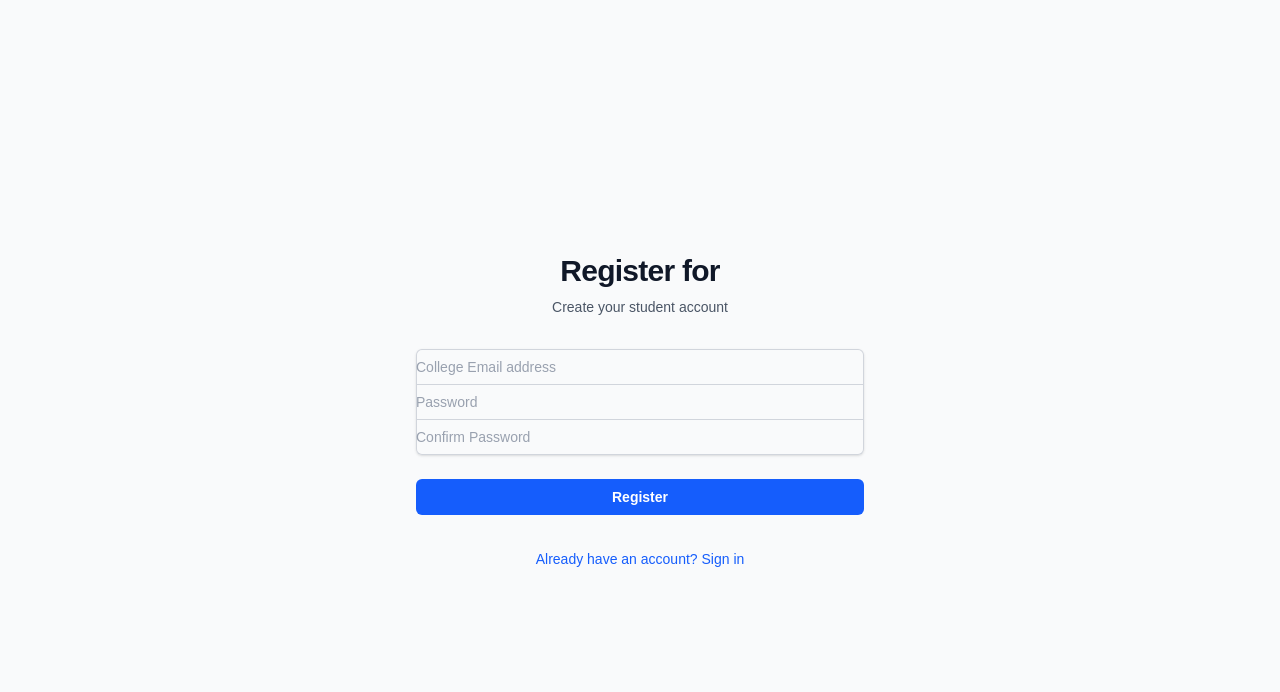
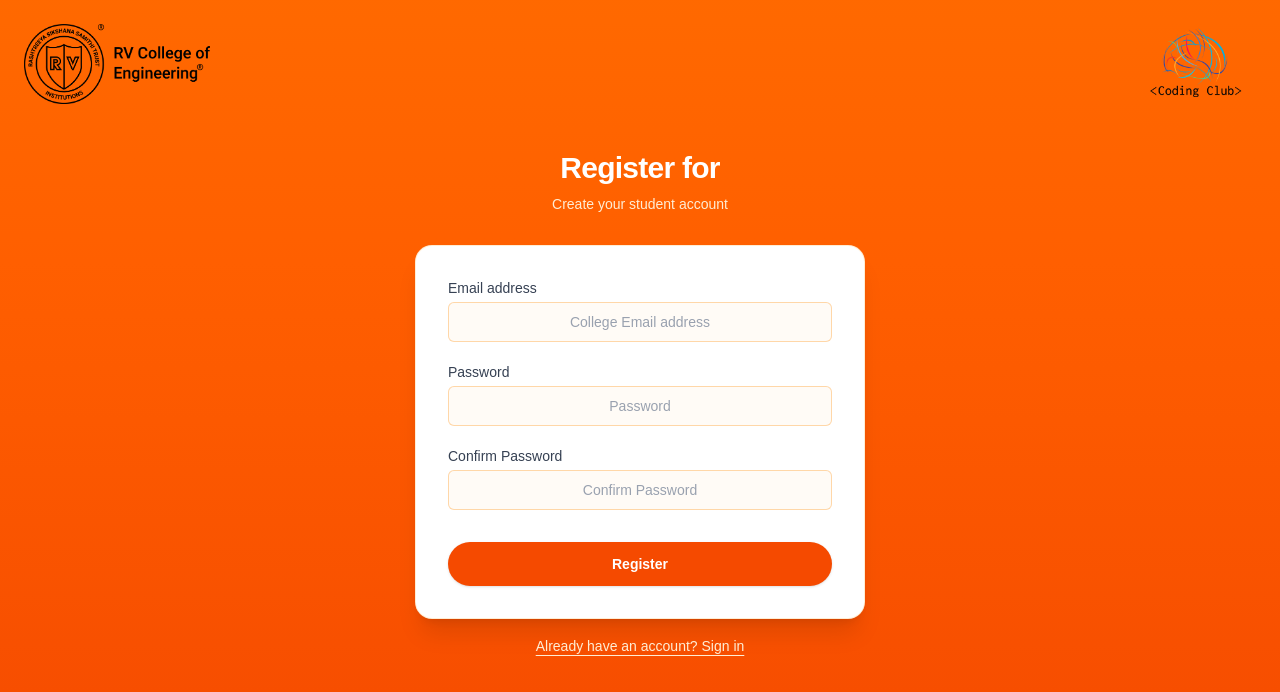
Before and after one commit to RaghottamNadgoudar/QR-Ticket-Software, a Next.js app: page /register in a window 1280 px wide. Shown: the top 692 px of the page. Built offline with nearby package versions, Linux system fonts and the light colour scheme; no server answers; sample sign-in values are in the browser's storage.

Commit message:
front end for register and login and fixed sign in button

```diff
--- a/src/app/page.tsx
+++ b/src/app/page.tsx
@@ -6,6 +6,7 @@ import { signInWithEmailAndPassword } from 'firebase/auth';
 import { useRouter } from 'next/navigation';
 import Link from 'next/link';
 import toast from 'react-hot-toast';
+import Image from 'next/image';
 
 export default function Home() {
   const [email, setEmail] = useState('');
@@ -14,18 +15,12 @@ export default function Home() {
   const router = useRouter();
 
   useEffect(() => {
-    const unsubscribe = auth.onAuthStateChanged((user) => {
-      if (user) {
-        // Check if user is admin
-        if (user.email === process.env.ADMIN_EMAIL) {
-          router.push('/admin');
-        } else {
-          router.push('/student');
+    // One-time check on mount to redirect if already signed in.
+    const user = auth.currentUser;
+    if (user?.email) {
+      const target = user.email === process.env.ADMIN_EMAIL ? '/admin' : '/student';
+      router.replace(target);
     }
-      }
-    });
-
-    return () => unsubscribe();
   }, [router]);
 
   const handleSubmit = async (e: React.FormEvent) => {
@@ -53,12 +48,13 @@ export default function Home() {
 
       const userCredential = await signInWithEmailAndPassword(auth, email, password);
       const user = userCredential.user;
-
-      if (user.email === process.env.ADMIN_EMAIL) {
-        router.push('/admin');
-      } else {
-        router.push('/student');
-      }
+      // Ensure Firebase session is fully ready before navigating
+      try {
+        await user.reload();
+        await user.getIdToken(true);
+      } catch {}
+      const target = user.email === process.env.ADMIN_EMAIL ? '/admin' : '/student';
+      router.replace(target);
     } catch (error) {
       console.error('Error signing in:', error);
       toast.error('Invalid credentials');
@@ -68,20 +64,42 @@ export default function Home() {
   };
 
   return (
-    <div className="flex min-h-screen items-center justify-center bg-gray-50 px-4 py-12 sm:px-6 lg:px-8">
-      <div className="w-full max-w-md space-y-8">
-        <div>
-          <h2 className="mt-6 text-center text-3xl font-bold tracking-tight text-gray-900">
+    <div className="relative flex min-h-screen items-center justify-center bg-gradient-to-b from-orange-500 to-orange-600 px-4 py-12 sm:px-6 lg:px-8">
+      {/* Corner Logos */}
+      <div className="pointer-events-none absolute left-4 top-4 sm:left-6 sm:top-6">
+        <Image
+          src="/RVCE%20Corner%20Logo%20BLACK-2%20line.png"
+          alt="RVCE logo"
+          width={320}
+          height={96}
+          className="h-16 w-auto sm:h-20"
+          priority
+        />
+      </div>
+      <div className="pointer-events-none absolute right-4 top-4 sm:right-6 sm:top-6">
+        <Image
+          src="/CCLogo_BG_Removed-Black.png"
+          alt="CC logo"
+          width={320}
+          height={96}
+          className="h-16 w-auto sm:h-20"
+          priority
+        />
+      </div>
+
+      <div className="w-full max-w-md">
+        <div className="text-center">
+          <h2 className="mt-2 text-3xl font-extrabold tracking-tight text-white">
             {process.env.NEXT_PUBLIC_APP_NAME}
           </h2>
-          <p className="mt-2 text-center text-sm text-gray-600">
-            Sign in to access your account
-          </p>
+          <p className="mt-2 text-sm text-orange-100">Sign in to access your account</p>
         </div>
-        <form className="mt-8 space-y-6" onSubmit={handleSubmit}>
-          <div className="-space-y-px rounded-md shadow-sm">
+
+        <div className="mt-8 rounded-2xl bg-white p-8 shadow-xl ring-1 ring-orange-100">
+          <form className="space-y-6" onSubmit={handleSubmit}>
+            <div className="grid gap-5">
               <div>
-              <label htmlFor="email" className="sr-only">
+                <label htmlFor="email" className="mb-1 block text-sm font-medium text-gray-700">
                   Email address
                 </label>
                 <input
@@ -92,12 +110,12 @@ export default function Home() {
                   required
                   value={email}
                   onChange={(e) => setEmail(e.target.value)}
-                className="relative block w-full rounded-t-md border-0 py-1.5 text-gray-900 ring-1 ring-inset ring-gray-300 placeholder:text-gray-400 focus:z-10 focus:ring-2 focus:ring-inset focus:ring-blue-600 sm:text-sm sm:leading-6"
+                  className="relative block w-full rounded-md border-0 bg-orange-50/50 px-4 py-2.5 text-left text-gray-900 placeholder:text-gray-400 ring-1 ring-inset ring-orange-200 focus:z-10 focus:bg-white focus:ring-2 focus:ring-inset focus:ring-orange-500 sm:text-sm [&::placeholder]:text-center"
                   placeholder="Email address"
                 />
               </div>
               <div>
-              <label htmlFor="password" className="sr-only">
+                <label htmlFor="password" className="mb-1 block text-sm font-medium text-gray-700">
                   Password
                 </label>
                 <input
@@ -108,24 +126,26 @@ export default function Home() {
                   required
                   value={password}
                   onChange={(e) => setPassword(e.target.value)}
-                className="relative block w-full rounded-b-md border-0 py-1.5 text-gray-900 ring-1 ring-inset ring-gray-300 placeholder:text-gray-400 focus:z-10 focus:ring-2 focus:ring-inset focus:ring-blue-600 sm:text-sm sm:leading-6"
+                  className="relative block w-full rounded-md border-0 bg-orange-50/50 px-4 py-2.5 text-left text-gray-900 placeholder:text-gray-400 ring-1 ring-inset ring-orange-200 focus:z-10 focus:bg-white focus:ring-2 focus:ring-inset focus:ring-orange-500 sm:text-sm [&::placeholder]:text-center"
                   placeholder="Password"
                 />
               </div>
             </div>
 
-          <div>
+            <div className="pt-2">
               <button
                 type="submit"
                 disabled={loading}
-              className="group relative flex w-full justify-center rounded-md bg-blue-600 px-3 py-2 text-sm font-semibold text-white hover:bg-blue-500 focus-visible:outline focus-visible:outline-2 focus-visible:outline-offset-2 focus-visible:outline-blue-600"
+                className="group relative flex w-full justify-center rounded-full bg-orange-600 px-4 py-3 text-sm font-semibold text-white shadow-sm transition hover:bg-orange-500 focus-visible:outline focus-visible:outline-2 focus-visible:outline-offset-2 focus-visible:outline-orange-600 disabled:opacity-60"
               >
                 {loading ? 'Signing in...' : 'Sign in'}
               </button>
             </div>
           </form>
-        <div className="text-center mt-4">
-          <Link href="/register" className="text-sm text-blue-600 hover:text-blue-500">
+        </div>
+
+        <div className="mt-4 text-center">
+          <Link href="/register" className="text-sm text-orange-100 underline underline-offset-4 hover:text-white">
             New student? Register here
           </Link>
         </div>
--- a/src/app/register/page.tsx
+++ b/src/app/register/page.tsx
@@ -7,6 +7,7 @@ import { createUserProfile } from '@/lib/users';
 import { useRouter } from 'next/navigation';
 import toast from 'react-hot-toast';
 import Link from 'next/link';
+import Image from 'next/image';
 
 export default function Register() {
   const [email, setEmail] = useState('');
@@ -66,20 +67,41 @@ export default function Register() {
   };
 
   return (
-    <div className="flex min-h-screen items-center justify-center bg-gray-50 px-4 py-12 sm:px-6 lg:px-8">
-      <div className="w-full max-w-md space-y-8">
-        <div>
-          <h2 className="mt-6 text-center text-3xl font-bold tracking-tight text-gray-900">
+    <div className="relative flex min-h-screen items-center justify-center bg-gradient-to-b from-orange-500 to-orange-600 px-4 py-12 sm:px-6 lg:px-8">
+      {/* Corner Logos */}
+      <div className="pointer-events-none absolute left-4 top-4 sm:left-6 sm:top-6">
+        <Image
+          src="/RVCE%20Corner%20Logo%20BLACK-2%20line.png"
+          alt="RVCE logo"
+          width={320}
+          height={96}
+          className="h-16 w-auto sm:h-20"
+          priority
+        />
+      </div>
+      <div className="pointer-events-none absolute right-4 top-4 sm:right-6 sm:top-6">
+        <Image
+          src="/CCLogo_BG_Removed-Black.png"
+          alt="CC logo"
+          width={320}
+          height={96}
+          className="h-16 w-auto sm:h-20"
+          priority
+        />
+      </div>
+      <div className="w-full max-w-md">
+        <div className="text-center">
+          <h2 className="mt-2 text-3xl font-extrabold tracking-tight text-white">
             Register for {process.env.NEXT_PUBLIC_APP_NAME}
           </h2>
-          <p className="mt-2 text-center text-sm text-gray-600">
-            Create your student account
-          </p>
+          <p className="mt-2 text-sm text-orange-100">Create your student account</p>
         </div>
-        <form className="mt-8 space-y-6" onSubmit={handleSubmit}>
-          <div className="-space-y-px rounded-md shadow-sm">
+
+        <div className="mt-8 rounded-2xl bg-white p-8 shadow-xl ring-1 ring-orange-100">
+          <form className="space-y-6" onSubmit={handleSubmit}>
+            <div className="grid gap-5">
               <div>
-              <label htmlFor="email" className="sr-only">
+                <label htmlFor="email" className="mb-1 block text-sm font-medium text-gray-700">
                   Email address
                 </label>
                 <input
@@ -90,12 +112,12 @@ export default function Register() {
                   required
                   value={email}
                   onChange={(e) => setEmail(e.target.value)}
-                className="relative block w-full rounded-t-md border-0 py-1.5 text-gray-900 ring-1 ring-inset ring-gray-300 placeholder:text-gray-400 focus:z-10 focus:ring-2 focus:ring-inset focus:ring-blue-600 sm:text-sm sm:leading-6"
+                  className="relative block w-full rounded-md border-0 bg-orange-50/50 px-4 py-2.5 text-left text-gray-900 placeholder:text-gray-400 ring-1 ring-inset ring-orange-200 focus:z-10 focus:bg-white focus:ring-2 focus:ring-inset focus:ring-orange-500 sm:text-sm [&::placeholder]:text-center"
                   placeholder="College Email address"
                 />
               </div>
               <div>
-              <label htmlFor="password" className="sr-only">
+                <label htmlFor="password" className="mb-1 block text-sm font-medium text-gray-700">
                   Password
                 </label>
                 <input
@@ -106,12 +128,12 @@ export default function Register() {
                   required
                   value={password}
                   onChange={(e) => setPassword(e.target.value)}
-                className="relative block w-full border-0 py-1.5 text-gray-900 ring-1 ring-inset ring-gray-300 placeholder:text-gray-400 focus:z-10 focus:ring-2 focus:ring-inset focus:ring-blue-600 sm:text-sm sm:leading-6"
+                  className="relative block w-full rounded-md border-0 bg-orange-50/50 px-4 py-2.5 text-left text-gray-900 placeholder:text-gray-400 ring-1 ring-inset ring-orange-200 focus:z-10 focus:bg-white focus:ring-2 focus:ring-inset focus:ring-orange-500 sm:text-sm [&::placeholder]:text-center"
                   placeholder="Password"
                 />
               </div>
               <div>
-              <label htmlFor="confirmPassword" className="sr-only">
+                <label htmlFor="confirmPassword" className="mb-1 block text-sm font-medium text-gray-700">
                   Confirm Password
                 </label>
                 <input
@@ -122,24 +144,26 @@ export default function Register() {
                   required
                   value={confirmPassword}
                   onChange={(e) => setConfirmPassword(e.target.value)}
-                className="relative block w-full rounded-b-md border-0 py-1.5 text-gray-900 ring-1 ring-inset ring-gray-300 placeholder:text-gray-400 focus:z-10 focus:ring-2 focus:ring-inset focus:ring-blue-600 sm:text-sm sm:leading-6"
+                  className="relative block w-full rounded-md border-0 bg-orange-50/50 px-4 py-2.5 text-left text-gray-900 placeholder:text-gray-400 ring-1 ring-inset ring-orange-200 focus:z-10 focus:bg-white focus:ring-2 focus:ring-inset focus:ring-orange-500 sm:text-sm [&::placeholder]:text-center"
                   placeholder="Confirm Password"
                 />
               </div>
             </div>
 
-          <div>
+            <div className="pt-2">
               <button
                 type="submit"
                 disabled={loading}
-              className="group relative flex w-full justify-center rounded-md bg-blue-600 px-3 py-2 text-sm font-semibold text-white hover:bg-blue-500 focus-visible:outline focus-visible:outline-2 focus-visible:outline-offset-2 focus-visible:outline-blue-600"
+                className="group relative flex w-full justify-center rounded-full bg-orange-600 px-4 py-3 text-sm font-semibold text-white shadow-sm transition hover:bg-orange-500 focus-visible:outline focus-visible:outline-2 focus-visible:outline-offset-2 focus-visible:outline-orange-600 disabled:opacity-60"
               >
                 {loading ? 'Registering...' : 'Register'}
               </button>
             </div>
           </form>
-        <div className="text-center">
-          <Link href="/" className="text-sm text-blue-600 hover:text-blue-500">
+        </div>
+
+        <div className="mt-4 text-center">
+          <Link href="/" className="text-sm text-orange-100 underline underline-offset-4 hover:text-white">
             Already have an account? Sign in
           </Link>
         </div>
```
Also changed, not shown: public/CCLogo_BG_Removed-Black.png (added), public/RVCE Corner Logo BLACK-2 line.png (added). Lines whose indentation alone changed are shown as unchanged.
